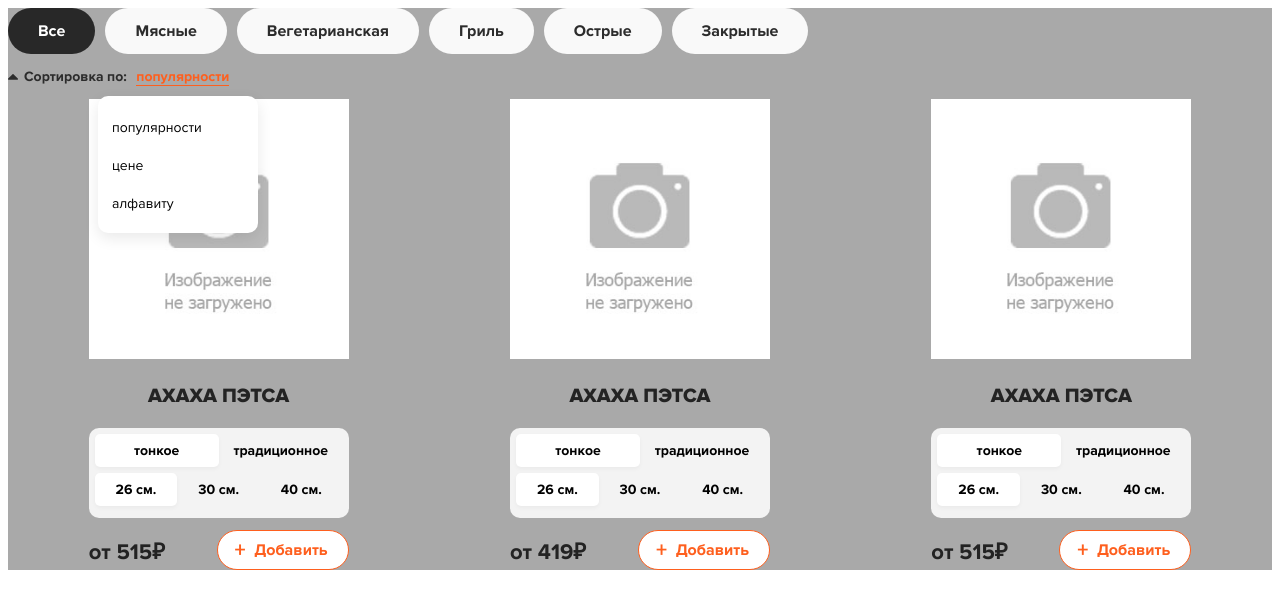
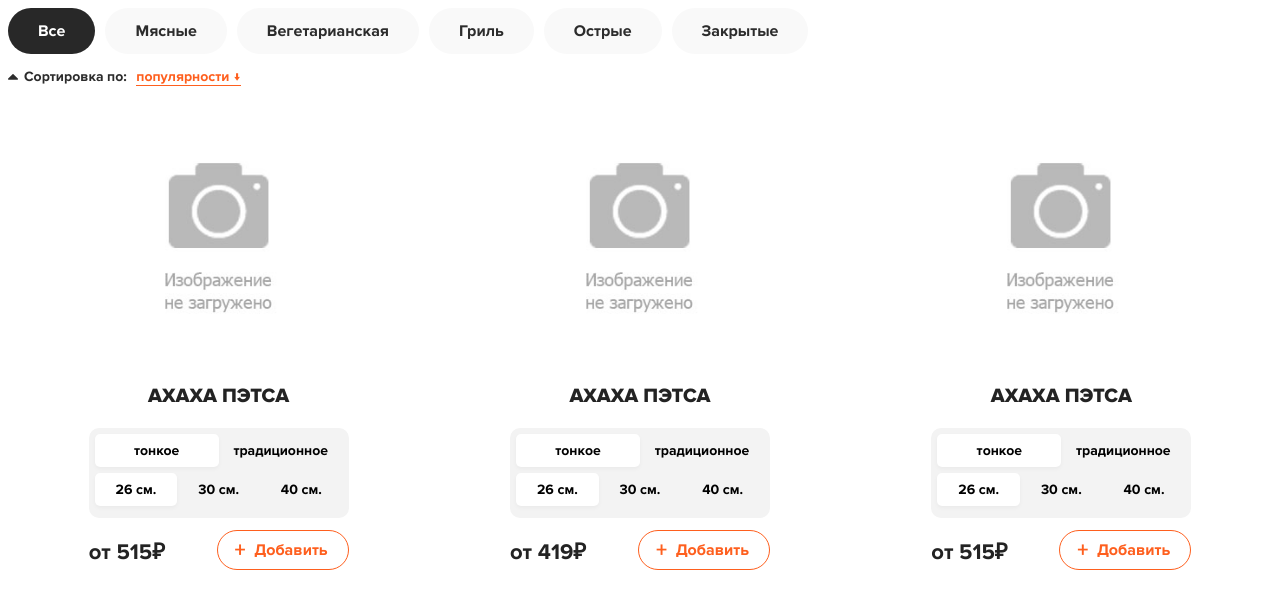
Before and after one commit to alparadox/angulat-pizza, an Angular app: page / in a window 1280 px wide. Shown: the top 608 px of the page. Built offline with nearby package versions, Linux system fonts and the light colour scheme.

Commit message:
добавлена логика работы сортировки

```diff
--- a/src/app/app.component.html
+++ b/src/app/app.component.html
@@ -1,9 +1,7 @@
-<div style="background-color: darkgrey">
-  <app-filter></app-filter>
-  <app-sort></app-sort>
-  <div class="product-wrapper">
-    <app-product-card [priceProduct]="515"></app-product-card>
-    <app-product-card [priceProduct]="419"></app-product-card>
-    <app-product-card [priceProduct]="515"></app-product-card>
-  </div>
+<app-filter></app-filter>
+<app-sort [items]="sort"></app-sort>
+<div class="product-wrapper">
+  <app-product-card [priceProduct]="515"></app-product-card>
+  <app-product-card [priceProduct]="419"></app-product-card>
+  <app-product-card [priceProduct]="515"></app-product-card>
 </div>
--- a/src/app/app.component.ts
+++ b/src/app/app.component.ts
@@ -1,4 +1,5 @@
 import { Component } from '@angular/core';
+import {Sort, SORTING} from "./sort";
 
 @Component({
   selector: 'app-root',
@@ -7,4 +8,5 @@ import { Component } from '@angular/core';
 })
 export class AppComponent {
   title = 'angular-pizza';
+  sort: Sort[] = SORTING;
 }
--- /dev/null
+++ b/src/app/sort.ts
@@ -0,0 +1,33 @@
+export interface Sort {
+  label: string;
+  id: number;
+  disabled?: boolean;
+}
+
+
+export const SORTING: Sort[] = [
+  {
+    label: 'популярности &#8595;',
+    id: 0,
+  },
+  {
+    label: 'популярности &#8593;',
+    id: 1,
+  },
+  {
+    label: 'цене &#8595;',
+    id: 2,
+  },
+  {
+    label: 'цене &#8593;',
+    id: 3,
+  },
+  {
+    label: 'алфавиту &#8595;',
+    id: 4,
+  },
+  {
+    label: 'алфавиту &#8593;',
+    id: 5,
+  }
+];
--- a/src/app/ui/sort/sort.component.html
+++ b/src/app/ui/sort/sort.component.html
@@ -2,18 +2,25 @@
 
   <div class="sort-label">
 
-    <img class="sort-icon" src="assets/img/sort.svg">
+    <img [ngClass]="{'sort-icon': showSort}"
+         src="assets/img/sort.svg">
 
     <p class="sort-text">Сортировка по:
-      <span class="sort-selected">популярности</span>
+      <span (click)="showSort = !showSort"
+            [innerHTML]="selectedItem.label"
+            class="sort-selected"></span>
     </p>
   </div>
 
-  <div class="sort-popup">
+  <div *ngIf="showSort"
+       class="sort-popup">
     <ul class="sort-list">
-      <li *ngFor="let item of sort"
+      <li *ngFor="let item of items"
+          [innerHTML]="item.label"
+          (click)="selectItem(item)"
+          [ngClass]="{'sort-list-item-active': selectedItem.id === item.id}"
           class="sort-list-item"
-      >{{item}}</li>
+      ></li>
     </ul>
   </div>
 </div>
--- a/src/app/ui/sort/sort.component.scss
+++ b/src/app/ui/sort/sort.component.scss
@@ -22,7 +22,9 @@
     color: #2C2C2C;
   }
 
-  &-icon {}
+  &-icon {
+    transform: rotate(180deg);
+  }
 
   &-popup {
     display: block;
--- a/src/app/ui/sort/sort.component.ts
+++ b/src/app/ui/sort/sort.component.ts
@@ -1,4 +1,5 @@
-import { Component, OnInit } from '@angular/core';
+import {Component, Input, OnInit} from '@angular/core';
+import {Sort, SORTING} from "../../sort";
 
 @Component({
   selector: 'app-sort',
@@ -7,11 +8,23 @@ import { Component, OnInit } from '@angular/core';
 })
 export class SortComponent implements OnInit {
 
-  sort: any = ["популярности", "цене", "алфавиту"];
+  @Input() items: Sort[] = [];
+  @Input() selectedItem: any = null;
+  showSort: boolean = false;
 
   constructor() { }
 
   ngOnInit(): void {
+    this.selectedItem = this.items[0];
+  }
+
+  public selectItem(item: Sort): void {
+    if(item.id === this.selectedItem.id) {
+      return;
+    }
+    this.selectedItem = item;
+
+    this.showSort = !this.showSort
   }
 
 }
```
